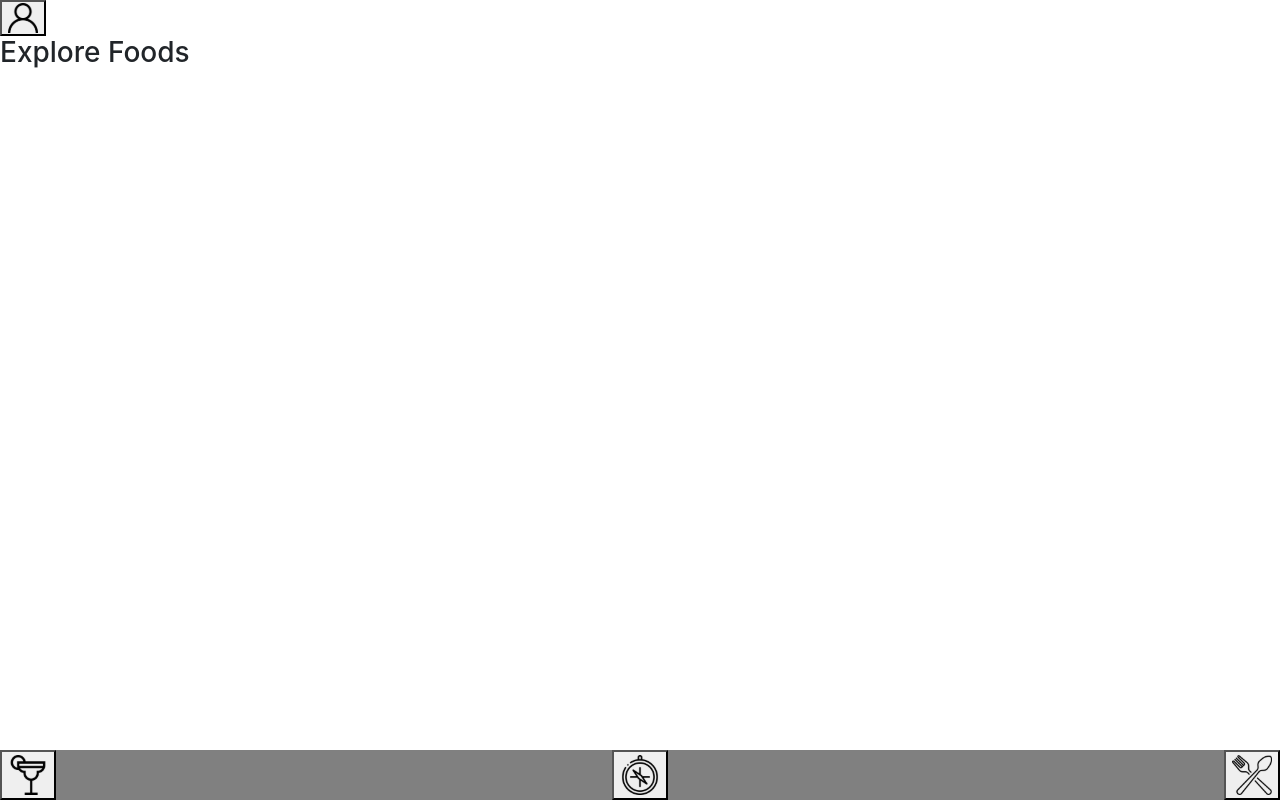
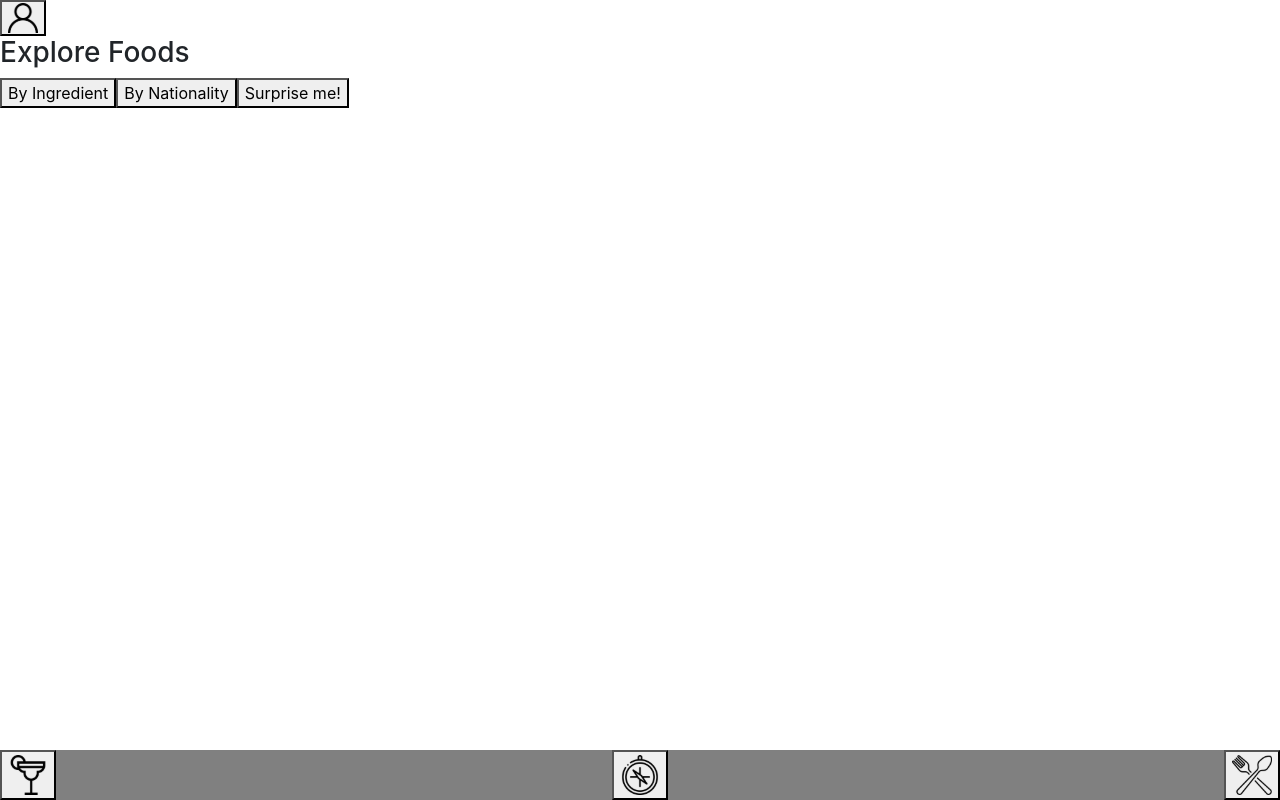
Before and after one commit to imsamuelcovalero/Project-Recipes-App, a React (Create React App) app: page /explore/foods in a window 1280 px wide. Built offline with nearby package versions, Linux system fonts and the light colour scheme.

Commit message:
Feat: Implementa tela de explorar por comidas ou bebidas. Fix: correcao de bugs na pagina de profile

```diff
--- /dev/null
+++ b/src/Components/ExploreButtons.js
@@ -0,0 +1,104 @@
+import React, { useEffect, useState } from 'react';
+import { useHistory } from 'react-router-dom';
+
+function ExploreButtons() {
+  const history = useHistory();
+  const [randomFoodOrDrink, setRandomFoodOrDrink] = useState([]);
+
+  const RANDOM_FOOD_ENDPOINT = 'https://www.themealdb.com/api/json/v1/1/random.php';
+  const RANDOM_DRINK_ENDPOINT = 'https://www.thecocktaildb.com/api/json/v1/1/random.php';
+  const SURPRISE_ME = 'Surprise me!';
+  const BY_INGREDIENT = 'By Ingredient';
+  const BY_NATIONALITY = 'By Nationality';
+
+  const fetchSurpriseDrink = async () => {
+    if (window.location.href.includes('/foods')) {
+      try {
+        const response = await fetch(RANDOM_FOOD_ENDPOINT);
+        const results = await response.json();
+        const { meals } = results;
+        setRandomFoodOrDrink(meals);
+        console.log(meals);
+      } catch (error) {
+        console.log(error);
+      }
+    }
+    if (window.location.href.includes('/drinks')) {
+      try {
+        const response = await fetch(RANDOM_DRINK_ENDPOINT);
+        const results = await response.json();
+        const { drinks } = results;
+        setRandomFoodOrDrink(drinks);
+        console.log(drinks);
+      } catch (error) {
+        console.log(error);
+      }
+    }
+  };
+
+  const handleClick = ({ target }) => {
+    if (window.location.href.includes('/foods')) {
+      if (target.innerText === SURPRISE_ME) {
+        fetchSurpriseDrink();
+      }
+      if (target.innerText === BY_INGREDIENT) {
+        history.push('/explore/foods/ingredients');
+      }
+      if (target.innerText === BY_NATIONALITY) {
+        history.push('/explore/foods/nationalities');
+      }
+    }
+
+    if (window.location.href.includes('/drinks')) {
+      if (target.innerText === SURPRISE_ME) {
+        fetchSurpriseDrink();
+      }
+      if (target.innerText === BY_INGREDIENT) {
+        history.push('/explore/drinks/ingredients');
+      }
+    }
+  };
+
+  useEffect(() => {
+    if (window.location.href.includes('/foods') && randomFoodOrDrink.length !== 0) {
+      history.push(`/foods/${randomFoodOrDrink[0].idMeal}`);
+    }
+    if (window.location.href.includes('/drinks') && randomFoodOrDrink.length !== 0) {
+      history.push(`/drinks/${randomFoodOrDrink[0].idDrink}`);
+    }
+  }, [randomFoodOrDrink]);
+
+  return (
+    <div>
+      <button
+        data-testid="explore-by-ingredient"
+        type="button"
+        onClick={ handleClick }
+      >
+        By Ingredient
+      </button>
+
+      {
+        window.location.href.includes('/foods') && (
+          <button
+            data-testid="explore-by-nationality"
+            type="button"
+            onClick={ handleClick }
+          >
+            By Nationality
+          </button>
+        )
+      }
+
+      <button
+        data-testid="explore-surprise"
+        type="button"
+        onClick={ handleClick }
+      >
+        Surprise me!
+      </button>
+    </div>
+  );
+}
+
+export default ExploreButtons;
--- a/src/pages/ExploreDrinks.js
+++ b/src/pages/ExploreDrinks.js
@@ -1,11 +1,13 @@
 import React from 'react';
 import HeaderNoSearch from '../Components/HeaderNoSearch';
 import Footer from '../Components/Footer';
+import ExploreButtons from '../Components/ExploreButtons';
 
 function ExploreDrinks() {
   return (
     <div>
       <HeaderNoSearch title="Explore Drinks" shouldRenderMagnifier />
+      <ExploreButtons />
       <Footer />
     </div>
   );
--- a/src/pages/ExploreFoods.js
+++ b/src/pages/ExploreFoods.js
@@ -1,11 +1,13 @@
 import React from 'react';
 import HeaderNoSearch from '../Components/HeaderNoSearch';
 import Footer from '../Components/Footer';
+import ExploreButtons from '../Components/ExploreButtons';
 
 function ExploreFoods() {
   return (
     <div>
       <HeaderNoSearch title="Explore Foods" shouldRenderMagnifier />
+      <ExploreButtons />
       <Footer />
     </div>
   );
--- a/src/pages/Profile.js
+++ b/src/pages/Profile.js
@@ -19,7 +19,7 @@ function Profile() {
     <div>
       <HeaderNoSearch title="Profile" shouldRenderMagnifier />
       <section>
-        <h3 data-testid="profile-email">{email.email}</h3>
+        { email && <h3 data-testid="profile-email">{email.email}</h3> }
         <Link to="/done-recipes">
           <button type="button" data-testid="profile-done-btn">Done Recipes</button>
         </Link>
```
